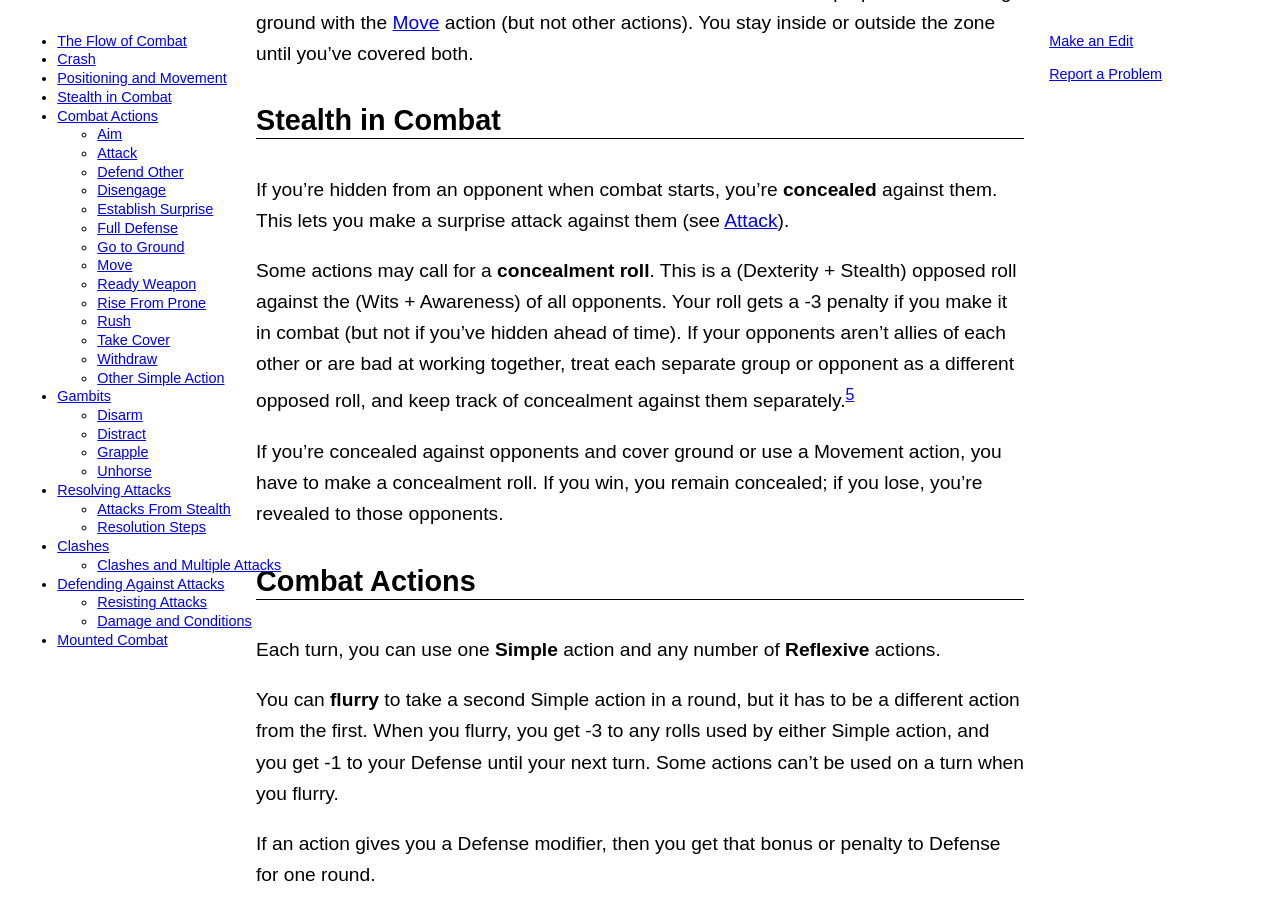
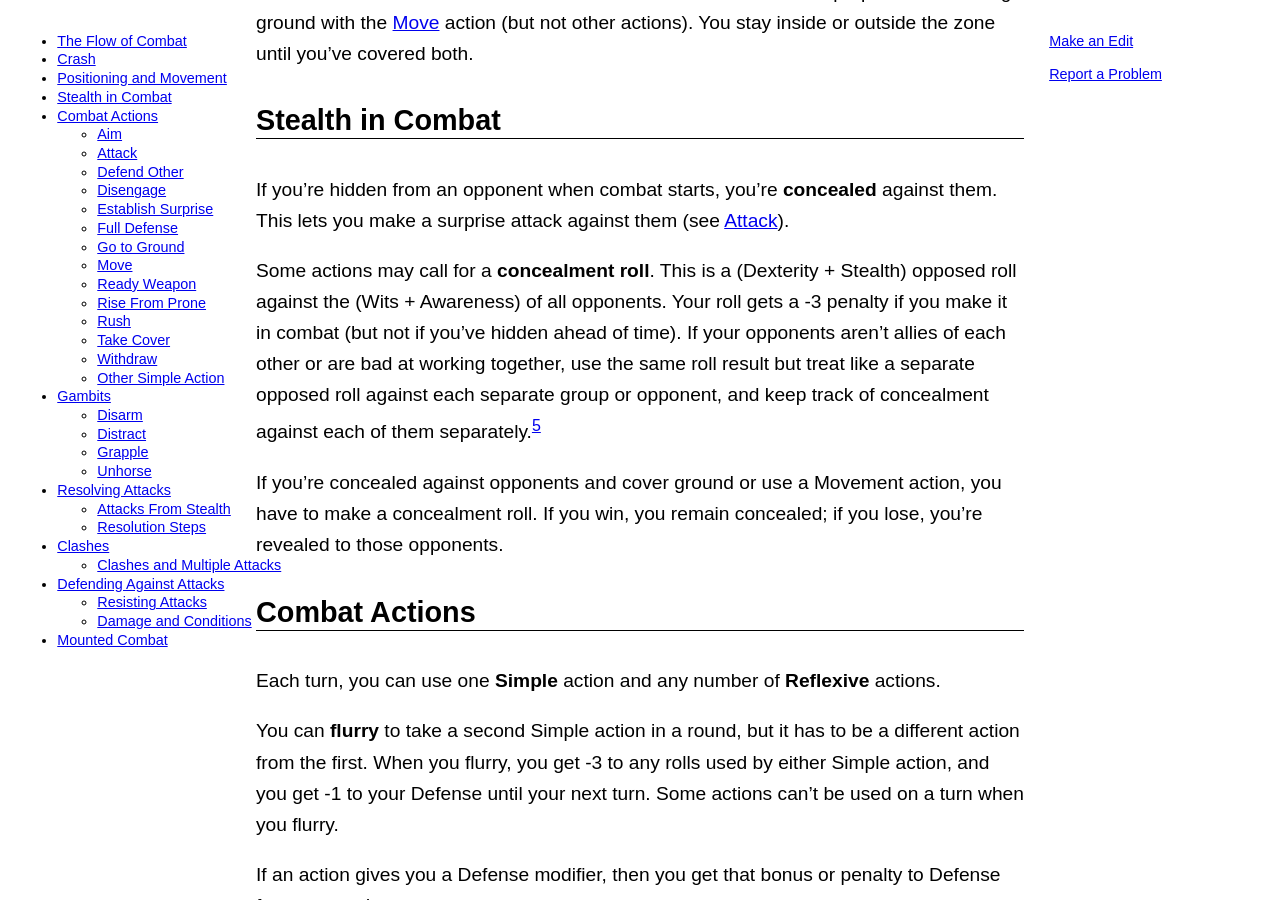
Before and after one commit to lost-egg/lost-egg.github.io, a Jekyll site: the page built from combat.md, in a window 1280 px wide and 900 px high, scrolled down 3623 px. Built offline with Jekyll 4.4.1, drawn with Linux system fonts in a browser that asks for light colours.

Commit message:
Tweak stealth wording

```diff
--- a/combat.md
+++ b/combat.md
@@ -76,7 +76,7 @@ Areas like thick forest, collapsed buildings, or pens filled with angry yeddim a
 If you're hidden from an opponent when combat starts, you're **concealed** against them. This lets you make a surprise attack against them (see [Attack](#attack)).
 
 {:#concealment-roll}
-Some actions may call for a **concealment roll**. This is a (Dexterity + Stealth) opposed roll against the (Wits + Awareness) of all opponents. Your roll gets a -3 penalty if you make it in combat (but not if you've hidden ahead of time). If your opponents aren't allies of each other or are bad at working together, treat each separate group or opponent as a different opposed roll, and keep track of concealment against them separately.[^new-separate-concealment]
+Some actions may call for a **concealment roll**. This is a (Dexterity + Stealth) opposed roll against the (Wits + Awareness) of all opponents. Your roll gets a -3 penalty if you make it in combat (but not if you've hidden ahead of time). If your opponents aren't allies of each other or are bad at working together, use the same roll result but treat like a separate opposed roll against each separate group or opponent, and keep track of concealment against each of them separately.[^new-separate-concealment]
 
 [^new-separate-concealment]: The rule for non-allied opponents doesn't exist in the original text, but is added here as a common-sense clarification for these kinds of situations.
 
```
